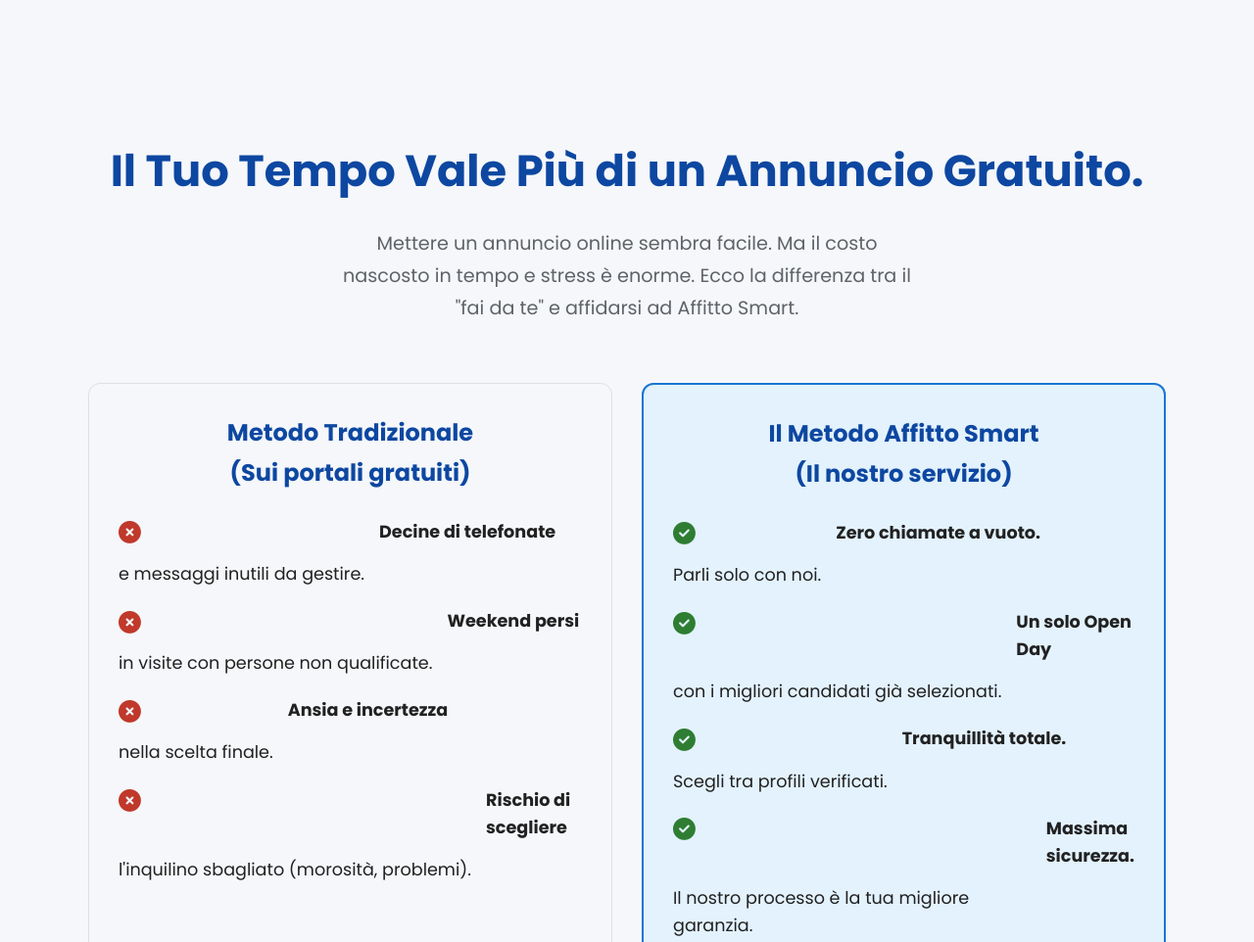
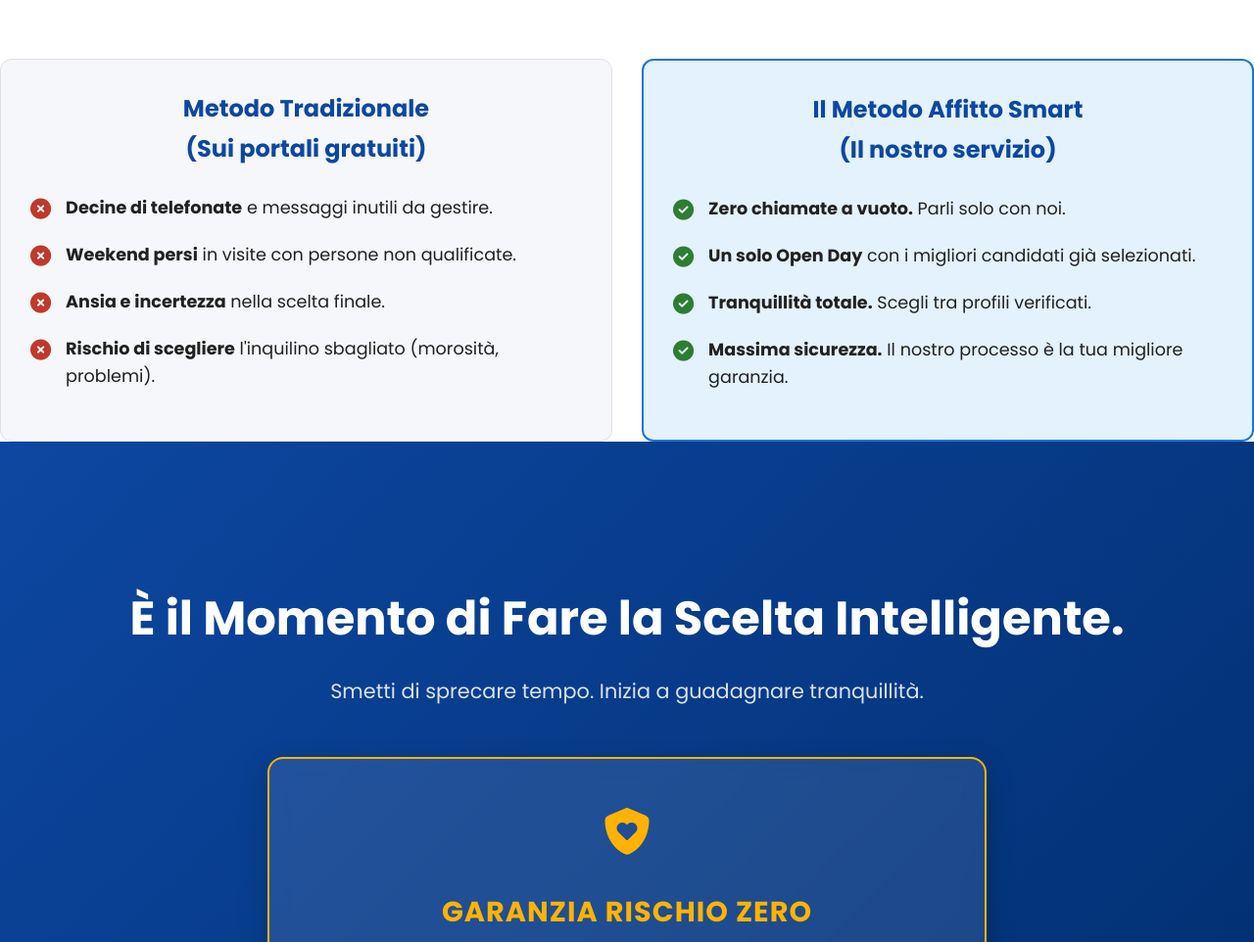
Before and after one commit to Antoniofe-cpu/affittosmart, a plain HTML site: page proprietario.html in a window 1280 px wide. Shown: the part 1976-2938 px from the top of the page at 98% size. Drawn offline with Linux system fonts and the light colour scheme.

Commit message:
Update proprietario.html

```diff
--- a/proprietario.html
+++ b/proprietario.html
@@ -361,20 +361,24 @@
     margin: 0;
 }
 
-/* === BLOCCO CSS CORRETTO PER L'ALLINEAMENTO PERFETTO === */
+/* === CSS DEFINITIVO E SEMPLIFICATO PER L'ALLINEAMENTO === */
 .confronto-colonna li {
-    display: grid; /* <-- USARE GRID È LA SOLUZIONE PIÙ ROBUSTA */
-    grid-template-columns: auto 1fr; /* Colonna per icona (auto-size) e colonna per testo (restante) */
-    align-items: start; /* Allinea gli elementi all'inizio della riga */
+    display: flex;
+    align-items: flex-start; /* Allinea gli elementi all'inizio del loro container */
     gap: 15px;
     font-size: 1.1em;
     line-height: 1.6;
     margin-bottom: 20px;
 }
 .confronto-colonna li .fa-solid {
-    font-size: 1.3em; /* Leggermente ridotto per un miglior equilibrio visivo */
-    margin-top: 0.2em; /* Aggiustamento verticale per centrare l'icona con la prima riga di testo */
-    /* Nessun'altra proprietà necessaria */
+    font-size: 1.2em; /* Dimensione bilanciata */
+    color: #c0392b; /* Assicuriamoci che il colore sia definito qui */
+    margin-top: 5px; /* Sposta leggermente l'icona verso il basso per un allineamento visivo perfetto */
+    flex-shrink: 0; /* Impedisce all'icona di rimpicciolirsi */
+}
+/* Stile per le icone verdi nella colonna smart */
+.confronto-colonna.smart li .fa-solid {
+    color: var(--colore-successo);
 }
 
 .confronto-colonna .fa-circle-xmark {
@@ -469,37 +473,52 @@
 
    <!-- === INIZIO BLOCCO DA SOSTITUIRE (da #offerta fino al pulsante) === -->
 
-<!-- 1. SEZIONE CONFRONTO (SU SFONDO BIANCO) -->
-<section id="confronto" style="background-color: var(--colore-sfondo-chiaro);">
-    <div class="container">
-        <h2 class="hidden" style="color: var(--colore-primario); margin-bottom: 20px;">Il Tuo Tempo Vale Più di un Annuncio Gratuito.</h2>
-        <p class="sottotitolo-sezione hidden">Mettere un annuncio online sembra facile. Ma il costo nascosto in tempo e stress è enorme. Ecco la differenza tra il "fai da te" e affidarsi ad Affitto Smart.</p>
-
 <div class="confronto-grid hidden">
     <!-- Colonna Fai da Te -->
     <div class="confronto-colonna">
         <h3>Metodo Tradizionale<br>(Sui portali gratuiti)</h3>
         <ul>
-                    <li><i class="fa-solid fa-circle-xmark"></i> <strong>Decine di telefonate</strong> e messaggi inutili da gestire.</li>
-                    <li><i class="fa-solid fa-circle-xmark"></i> <strong>Weekend persi</strong> in visite con persone non qualificate.</li>
-                    <li><i class="fa-solid fa-circle-xmark"></i> <strong>Ansia e incertezza</strong> nella scelta finale.</li>
-                    <li><i class="fa-solid fa-circle-xmark"></i> <strong>Rischio di scegliere</strong> l'inquilino sbagliato (morosità, problemi).</li>
+            <li>
+                <i class="fa-solid fa-circle-xmark"></i>
+                <div><strong>Decine di telefonate</strong> e messaggi inutili da gestire.</div>
+            </li>
+            <li>
+                <i class="fa-solid fa-circle-xmark"></i>
+                <div><strong>Weekend persi</strong> in visite con persone non qualificate.</div>
+            </li>
+            <li>
+                <i class="fa-solid fa-circle-xmark"></i>
+                <div><strong>Ansia e incertezza</strong> nella scelta finale.</div>
+            </li>
+            <li>
+                <i class="fa-solid fa-circle-xmark"></i>
+                <div><strong>Rischio di scegliere</strong> l'inquilino sbagliato (morosità, problemi).</div>
+            </li>
         </ul>
     </div>
     <!-- Colonna Affitto Smart -->
     <div class="confronto-colonna smart">
         <h3>Il Metodo Affitto Smart<br>(Il nostro servizio)</h3>
         <ul>
-                    <li><i class="fa-solid fa-circle-check"></i> <strong>Zero chiamate a vuoto.</strong> Parli solo con noi.</li>
-                    <li><i class="fa-solid fa-circle-check"></i> <strong>Un solo Open Day</strong> con i migliori candidati già selezionati.</li>
-                    <li><i class="fa-solid fa-circle-check"></i> <strong>Tranquillità totale.</strong> Scegli tra profili verificati.</li>
-                    <li><i class="fa-solid fa-circle-check"></i> <strong>Massima sicurezza.</strong> Il nostro processo è la tua migliore garanzia.</li>
+            <li>
+                <i class="fa-solid fa-circle-check"></i>
+                <div><strong>Zero chiamate a vuoto.</strong> Parli solo con noi.</div>
+            </li>
+            <li>
+                <i class="fa-solid fa-circle-check"></i>
+                <div><strong>Un solo Open Day</strong> con i migliori candidati già selezionati.</div>
+            </li>
+            <li>
+                <i class="fa-solid fa-circle-check"></i>
+                <div><strong>Tranquillità totale.</strong> Scegli tra profili verificati.</div>
+            </li>
+            <li>
+                <i class="fa-solid fa-circle-check"></i>
+                <div><strong>Massima sicurezza.</strong> Il nostro processo è la tua migliore garanzia.</div>
+            </li>
         </ul>
     </div>
 </div>
-    </div>
-</section>
-
 <!-- 2. SEZIONE FINALE "SCELTA INTELLIGENTE" - IL VERO FUNNEL -->
 <section id="scelta-intelligente">
     <div class="container">
```
Lines whose indentation alone changed are shown as unchanged.
